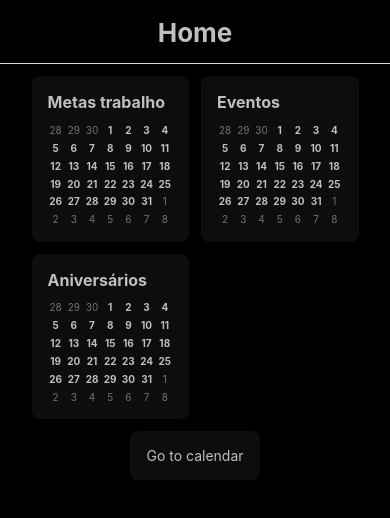
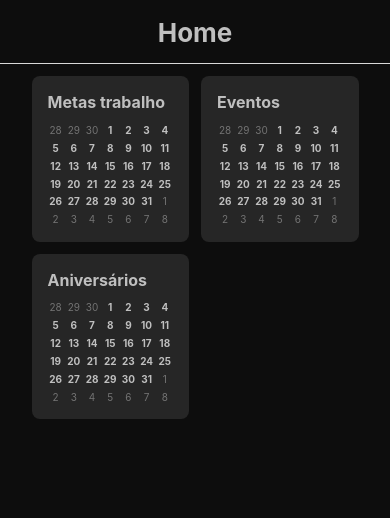
Before and after one commit to BrunoPanizzi/calendapp, a React Native app: screen /Home in a window 390 px wide. Shown: the top 518 px of the page. Built offline with nearby package versions, Linux system fonts and the light colour scheme.

Commit message:
removed button from home and changed color palette slightly

```diff
--- a/src/Screens/Home.js
+++ b/src/Screens/Home.js
@@ -21,13 +21,6 @@ export default function Home() {
 					<SmallCalendar title={title} key={id} size={(width * .9 - 36) / 2}/>
 				))}
 			</View>
-
-			<TouchableOpacity
-				style={styles.button}
-				onPress={() => navigation.navigate('Calendar')}
-			>
-				<Text style={styles.text}>Go to calendar</Text>
-			</TouchableOpacity>
 		</View>
 	)
 }
@@ -48,10 +41,5 @@ const styles = StyleSheet.create({
 	},
 	text: {
 		color: defaultStyles.colors[700]
-	},
-	button: {
-		backgroundColor: defaultStyles.colors[50],
-		borderRadius: defaultStyles.borderRadius,
-		padding: defaultStyles.spacing.medium
 	}
 })
--- a/src/components/CalendarComp/index.js
+++ b/src/components/CalendarComp/index.js
@@ -62,7 +62,7 @@ export default function CalendarComp() {
 const styles = StyleSheet.create({
 	container: {
 		borderRadius: defaultStyles.borderRadius,
-		backgroundColor: defaultStyles.colors[50],
+		backgroundColor: defaultStyles.colors[100],
 	},
 	days: {
 		width: '100%',
--- a/src/components/SmallCalendar/index.js
+++ b/src/components/SmallCalendar/index.js
@@ -1,10 +1,13 @@
-import { StyleSheet, Text, View } from 'react-native'
+import { StyleSheet, Text, View, TouchableOpacity } from 'react-native'
+import { useNavigation } from '@react-navigation/native'
 
 import defaultStyles from '../../styles/defaultStyles'
 
 import SmallDay from './SmallDay'
 
 export default function SmallCalendar({ title, size }) {
+	const navigation = useNavigation()
+
 	const innerWidth = size - 2 * defaultStyles.spacing.medium
 
 	const today = new Date()
@@ -28,7 +31,8 @@ export default function SmallCalendar({ title, size }) {
 	}
 
 	return (
-		<View
+		<TouchableOpacity
+			onPress={() => navigation.navigate('Calendar')}
 			style={[
 				styles.container,
 				{width: size, height: size + defaultStyles.spacing.small}
@@ -38,13 +42,13 @@ export default function SmallCalendar({ title, size }) {
 			<View style={styles.calendarDays}>
 				{daysArr}
 			</View>
-		</View>
+		</TouchableOpacity>
 	)
 }
 
 const styles = StyleSheet.create({
 	container: {
-		backgroundColor: defaultStyles.colors[50],
+		backgroundColor: defaultStyles.colors[100],
 		marginBottom: 12,
 		padding: defaultStyles.spacing.medium,
 		borderRadius: defaultStyles.borderRadius
--- a/src/styles/defaultStyles.js
+++ b/src/styles/defaultStyles.js
@@ -1,7 +1,6 @@
 export default {
 	colors: {
-		0  : '#000000',
-		50 : '#0d0d0d',
+		0  : '#0d0d0d',
 		100: '#262626',
 		200: '#404040',
 		300: '#595959',
```
